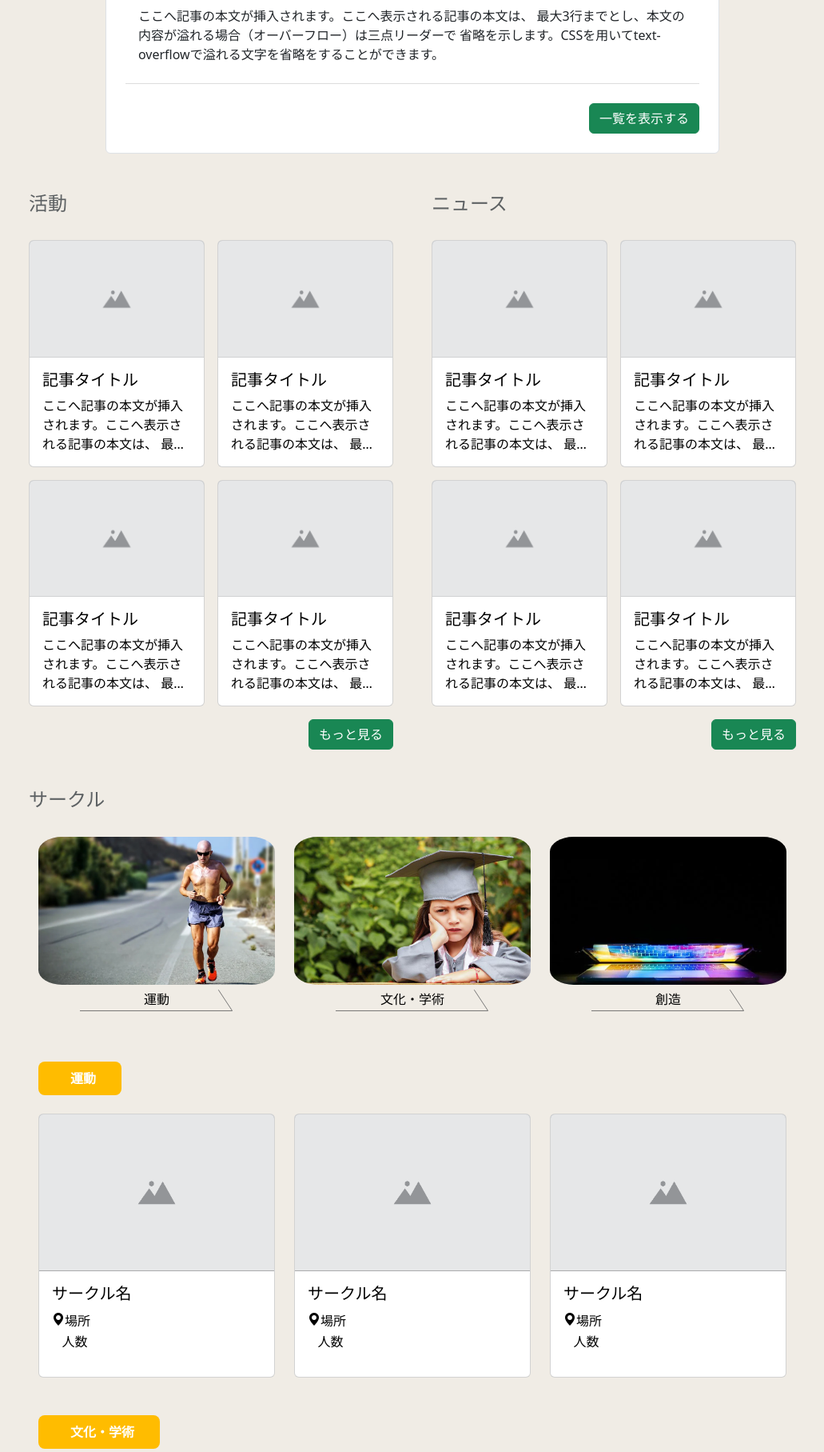
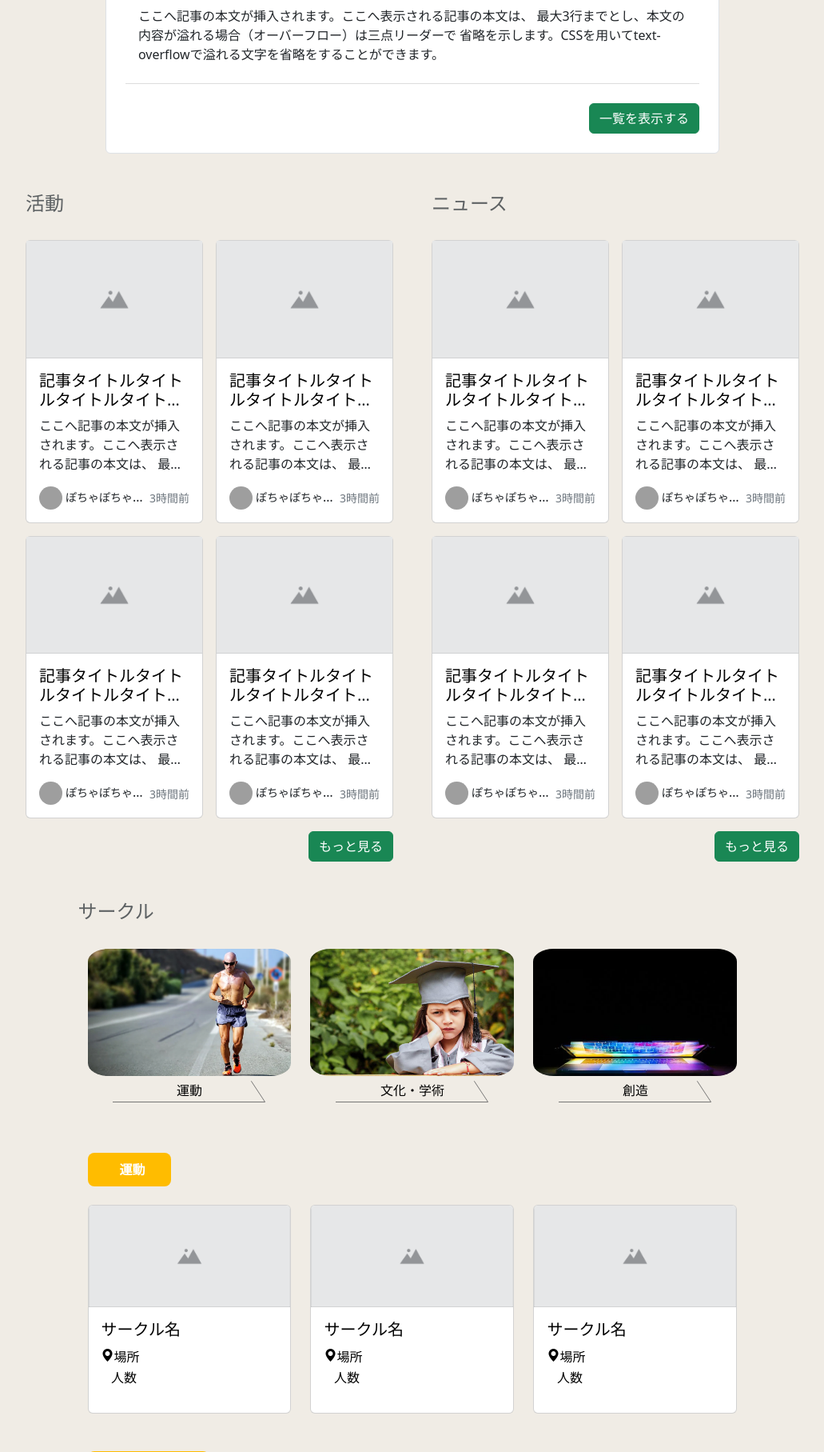
Before and after one commit to MORIMOTO520212/iput-circle-hp, a PHP site: page / in a window 1280 px wide. Shown: the part 1236-3051 px from the top of the page at 80% size, without its empty margins (124-1155 px from the left). Run offline with PHP 8.4, Linux system fonts and the light colour scheme; grey boxes are pictures that could not be loaded.

Commit message:
Update README.md
- Please read README.md
- Update card-style
- Add general-style in style-header.css

```diff
--- a/assets/style-header.css
+++ b/assets/style-header.css
@@ -33,6 +33,77 @@ body {
     max-width: 1200px !important;
 }
 
+/* アスペクト比 1:1 */
+.ratio-1x1 {
+    width: 100%;
+    aspect-ratio: 1 / 1;
+    object-fit: cover;
+}
+
+/* アスペクト比 3:2 */
+.ratio-3x2 {
+    width: 100%;
+    aspect-ratio: 3 / 2;
+    object-fit: cover;
+}
+
+/* アスペクト比 16:9 */
+.ratio-16x9 {
+    width: 100%;
+    aspect-ratio: 16 / 9;
+    object-fit: cover;
+}
+
+/* アスペクト比 16:10 */
+.ratio-16x10 {
+    width: 100%;
+    aspect-ratio: 16 / 10;
+    object-fit: cover;
+}
+
+/* アスペクト比 16:5 */
+.ratio-16x5 {
+    width: 100%;
+    aspect-ratio: 16 / 5;
+    object-fit: cover;
+}
+
+/* アスペクト比 21:5 */
+.ratio-21x5 {
+    width: 100%;
+    aspect-ratio: 21 / 5;
+    object-fit: cover;
+}
+
+/* 3点リーダー省略 (クランプ) */
+/* line clamp 1 */
+.line-clamp-1 {
+    display: -webkit-box;
+    -webkit-box-orient: vertical;
+    -webkit-line-clamp: 1;
+    overflow: hidden;
+}
+/* line clamp 2 */
+.line-clamp-2 {
+    display: -webkit-box;
+    -webkit-box-orient: vertical;
+    -webkit-line-clamp: 2;
+    overflow: hidden;
+}
+/* line clamp 3 */
+.line-clamp-3 {
+    display: -webkit-box;
+    -webkit-box-orient: vertical;
+    -webkit-line-clamp: 3;
+    overflow: hidden;
+}
+
+/* Bootstrap Cards リンク */
+.card a {
+    color: #000;
+    text-decoration: none;
+}
+
 /* ヘッダー */
 .navbar {
     padding: 20px;
--- a/assets/style-index.css
+++ b/assets/style-index.css
@@ -53,21 +53,6 @@
 /* トップ カテゴリ名 */
 h4 {
     color: #5d6163;
-}
-
-/* Bootstrap Cards */
-/* https://getbootstrap.jp/docs/5.1/components/card/ */
-.card-title{
-    display: -webkit-box;
-    -webkit-box-orient: vertical;
-    -webkit-line-clamp: 1;
-    overflow: hidden;
-}
-.place-text, .members-text, .card-text {
-    display: -webkit-box;
-    -webkit-box-orient: vertical;
-    -webkit-line-clamp: 3;
-    overflow: hidden;
 }
 
 /* カスタムアンダーライン */
@@ -185,20 +170,6 @@ h4 {
     left: 0.625rem;
 }
 
-/* サークル カテゴリ別 カードサムネイル */
-/* https://getbootstrap.jp/docs/5.0/components/card/ */
-.card a {
-    color: #000;
-    text-decoration: none;
-}
-
-.card-img-top {
-    width: 100%;
-    aspect-ratio: 3 / 2;
-    object-fit: cover;
-    background: #868e96;
-}
-
 /* サークル カード */
 .place-text::before{
     font-family: "bootstrap-icons";
--- a/assets/style-single.css
+++ b/assets/style-single.css
@@ -1,29 +1,35 @@
 .title-color {
     color: #5C9905;
 }
+
 .title {
     width: 100%;
     height: 200px;
     background: #FCFAE3;
 }
+
 .thumb {
     height: 100%;
     aspect-ratio: 3 / 2;
     object-fit: cover;
 }
+
 .summary {
     line-height: 2rem;
     border-left: solid 3px #9AC629;
     border-bottom: solid 1px #9AC629;
     padding-left: 10px;
 }
+
 .detail {
     padding-top: 30px;
 }
+
 .post-img {
     width: 100%;
     max-width: 400px;
 }
+
 .foot {
     width: 100%;
     height: 110px;
--- a/index.php
+++ b/index.php
@@ -77,7 +77,7 @@ head('index', 'IPUT学生団体');
     <div class="spacing d-none d-lg-block"></div>
 
     <!-- メイン -->
-    <div class="main pt-5 pb-5">
+    <div class="main container pt-5 pb-5">
 
         <!-- インフォメーション -->
         <!-- タブ -->
@@ -129,7 +129,6 @@ head('index', 'IPUT学生団体');
             </ul>
             <!-- コンテンツ -->
             <div class="tab-content p-4 pt-0" id="info-content">
-
                 <!-- 新規情報 -->
                 <div class="tab-pane fade show active" id="new" role="tabpanel" aria-labelledby="new-tab">
                     <!-- リストグループ -->
@@ -218,15 +217,15 @@ head('index', 'IPUT学生団体');
                 <div class="d-flex justify-content-end mt-4">
                     <button type="button" class="btn btn-success">一覧を表示する</button>
                 </div>
-
             </div>
         </div>
 
-        <div class="container w-75 p-0 mt-5 max-width-lg">
+        <!-- 活動・ニュース -->
+        <div class="container w-100 mt-5 max-width-lg">
             <div class="row row-cols-1 row-cols-lg-2 g-5">
                 <!-- 活動 -->
                 <div class="col">
-                    <h4 class="">活動</h4>
+                    <h4>活動</h4>
                     <div class="pt-4">
                         <div class="row row-cols-1 row-cols-lg-2 g-3">
                             <?php
@@ -234,17 +233,36 @@ head('index', 'IPUT学生団体');
                             ?>
                             <div class="col">
                                 <div class="card h-100">
+                                    <div class="row g-0">
+                                        <div class="col-4 col-lg-12">
+                                            <img src="src/no_image.png" class="h-100 ratio-3x2" alt="...">
+                                        </div>
+                                        <div class="col-8 col-lg-12">
+                                            <div class="card-body">
+                                                <h5 class="card-title line-clamp-2">
                                                     <a class="card-link" href="#">
-                                        <img src="src/no_image.png" class="card-img-top" alt="...">
-                                        <div class="card-body">
-                                            <h5 class="card-title">記事タイトル</h5>
-                                            <p class="card-text">
+                                                        記事タイトルタイトルタイトルタイトルタイトル
+                                                    </a>
+                                                </h5>
+                                                <div class="d-none d-lg-block">
+                                                    <p class="line-clamp-3">
                                                         ここへ記事の本文が挿入されます。ここへ表示される記事の本文は、
                                                         最大3行までとし、本文の内容が溢れる場合（オーバーフロー）は三点リーダーで
                                                         省略を示します。CSSを用いてtext-overflowで溢れる文字を省略をすることができます。
                                                     </p>
                                                 </div>
-                                    </a>
+                                                <div class="d-flex justify-content-between align-items-center mt-2">
+                                                    <div class="line-clamp-1">
+                                                        <img src="https://pbs.twimg.com/tweet_video_thumb/FVn1kCxVUAAl5jv.jpg" class="rounded-circle" alt="..." style="height: 1.8rem; aspect-ratio: 1 / 1; object-fit: cover;">
+                                                        <small>ぽちゃぽちゃままま</small>
+                                                    </div>
+                                                    <div class="text-nowrap">
+                                                        <small class="text-muted">3時間前</small>
+                                                    </div>
+                                                </div>
+                                            </div>
+                                        </div>
+                                    </div>
                                 </div>
                             </div>
                             <?php
@@ -259,7 +277,7 @@ head('index', 'IPUT学生団体');
                 </div>
                 <!-- ニュース -->
                 <div class="col">
-                    <h4 class="">ニュース</h4>
+                    <h4>ニュース</h4>
                     <div class="pt-4">
                     <div class="row row-cols-1 row-cols-lg-2 g-3">
                             <?php
@@ -267,17 +285,36 @@ head('index', 'IPUT学生団体');
                             ?>
                             <div class="col">
                                 <div class="card h-100">
+                                    <div class="row g-0">
+                                        <div class="col-4 col-lg-12">
+                                            <img src="src/no_image.png" class="h-100 ratio-3x2" alt="...">
+                                        </div>
+                                        <div class="col-8 col-lg-12">
+                                            <div class="card-body">
+                                                <h5 class="card-title line-clamp-2">
                                                     <a class="card-link" href="#">
-                                        <img src="src/no_image.png" class="card-img-top" alt="...">
-                                        <div class="card-body">
-                                            <h5 class="card-title">記事タイトル</h5>
-                                            <p class="card-text">
+                                                        記事タイトルタイトルタイトルタイトルタイトル
+                                                    </a>
+                                                </h5>
+                                                <div class="d-none d-lg-block">
+                                                    <p class="line-clamp-3">
                                                         ここへ記事の本文が挿入されます。ここへ表示される記事の本文は、
                                                         最大3行までとし、本文の内容が溢れる場合（オーバーフロー）は三点リーダーで
                                                         省略を示します。CSSを用いてtext-overflowで溢れる文字を省略をすることができます。
                                                     </p>
                                                 </div>
-                                    </a>
+                                                <div class="d-flex justify-content-between align-items-center mt-2">
+                                                    <div class="line-clamp-1">
+                                                        <img src="https://pbs.twimg.com/tweet_video_thumb/FVn1kCxVUAAl5jv.jpg" class="rounded-circle" alt="..." style="height: 1.8rem; aspect-ratio: 1 / 1; object-fit: cover;">
+                                                        <small>ぽちゃぽちゃままま</small>
+                                                    </div>
+                                                    <div class="text-nowrap">
+                                                        <small class="text-muted">3時間前</small>
+                                                    </div>
+                                                </div>
+                                            </div>
+                                        </div>
+                                    </div>
                                 </div>
                             </div>
                             <?php
@@ -303,24 +340,24 @@ head('index', 'IPUT学生団体');
             <div class="row row-cols-3 g-4">
                 <div class="col">
                     <a href="#" style="color: #000; text-decoration: none;">
-                        <img class="img-fluid"
-                             style="border-radius: 10%; width: 100%; aspect-ratio: 16 / 10; object-fit: cover;"
+                        <img class="img-fluid ratio-16x10"
+                             style="border-radius: 10%;"
                              src="src/man.png" alt="sport">
                         <p class="text-center underline-right-up">運動</p>
                     </a>
                 </div>
                 <div class="col">
                     <a href="#" style="color: #000; text-decoration: none;">
-                        <img class="img-fluid"
-                             style="border-radius: 10%; width: 100%; aspect-ratio: 16 / 10; object-fit: cover;"
+                        <img class="img-fluid ratio-16x10"
+                             style="border-radius: 10%;"
                              src="src/girl.png" alt="culture">
                         <p class="text-center underline-right-up">文化・学術</p>
                     </a>
                 </div>
                 <div class="col">
                     <a href="#" style="color: #000; text-decoration: none;">
-                        <img class="img-fluid"
-                             style="border-radius: 10%; width: 100%; aspect-ratio: 16 / 10; object-fit: cover;"
+                        <img class="img-fluid ratio-16x10"
+                             style="border-radius: 10%;"
                              src="src/keyboard.png" alt="creation">
                         <p class="text-center underline-right-up">創造</p>
                     </a>
@@ -333,24 +370,24 @@ head('index', 'IPUT学生団体');
             <div class="row row-cols-1 g-2">
                 <div class="col mask-parent">
                     <a href="#" style="color: #000; text-decoration: none;">
-                        <img class="img-fluid rounded"
-                             style="width: 100%; aspect-ratio: 16 / 5; object-fit: cover; object-position: center -32px;"
+                        <img class="img-fluid rounded ratio-16x5"
+                             style="object-position: center -32px;"
                              src="src/man.png" alt="sport">
                         <p class="expand">運動</p>
                     </a>
                 </div>
                 <div class="col mask-parent">
                     <a href="#" style="color: #000; text-decoration: none;">
-                        <img class="img-fluid rounded"
-                             style="width: 100%; aspect-ratio: 16 / 5; object-fit: cover; object-position: center center"
+                        <img class="img-fluid rounded ratio-16x5"
+                             style="object-position: center center"
                              src="src/girl.png" alt="culture">
                         <p class="expand">文化・学術</p>
                     </a>
                 </div>
                 <div class="col mask-parent">
                     <a href="#" style="color: #000; text-decoration: none;">
-                        <img class="img-fluid rounded"
-                             style="width: 100%; aspect-ratio: 16 / 5; object-fit: cover; object-position: center bottom"
+                        <img class="img-fluid rounded ratio-16x5"
+                             style="object-position: center bottom"
                              src="src/keyboard.png" alt="creation">
                         <p class="expand">創造</p>
                     </a>
@@ -367,10 +404,10 @@ head('index', 'IPUT学生団体');
                 <a class="card-link" href="#">
                     <img src="src/no_image.png" class="card-img-top" alt="...">
                     <div class="card-body">
-                        <h5 class="card-title"><?php echo $circle_name; ?></h5>
+                        <h5 class="card-title line-clamp-2"><?php echo $circle_name; ?></h5>
                         <ul class="list-unstyled">
-                            <li class="place-text">場所</li>
-                            <li class="members-text">人数</li>
+                            <li class="place-text line-clamp-3">場所</li>
+                            <li class="members-text line-clamp-3">人数</li>
                         </ul>
                     </div>
                 </a>
--- a/page-activity.php
+++ b/page-activity.php
@@ -51,7 +51,7 @@ head('page-activity', '活動一覧');
         <div class="row g-0 content">
             <img src="https://via.placeholder.com/468x200?text=Sample+Image">
             <div class="card-body" style="flex:1;">
-                <h5 class="card-title text-overflow">学生が地元を取材し、Uターンをの形を探すインスタマガジン「梨パック」が最高</h5>
+                <h5 class="card-title line-clamp-3">学生が地元を取材し、Uターンをの形を探すインスタマガジン「梨パック」が最高</h5>
                 <span class="badge bg-secondary">地元活性化サークル</span>
                 <p class="card-text"><small class="text-muted">2022.09.05</small></p>
             </div>
```
Also changed, not shown: assets/style-news.css (+0 -27 lines), assets/style-page-activity.css (+0 -8 lines), news.php (+11 -12 lines), README.md. Lines whose indentation alone changed are shown as unchanged.
